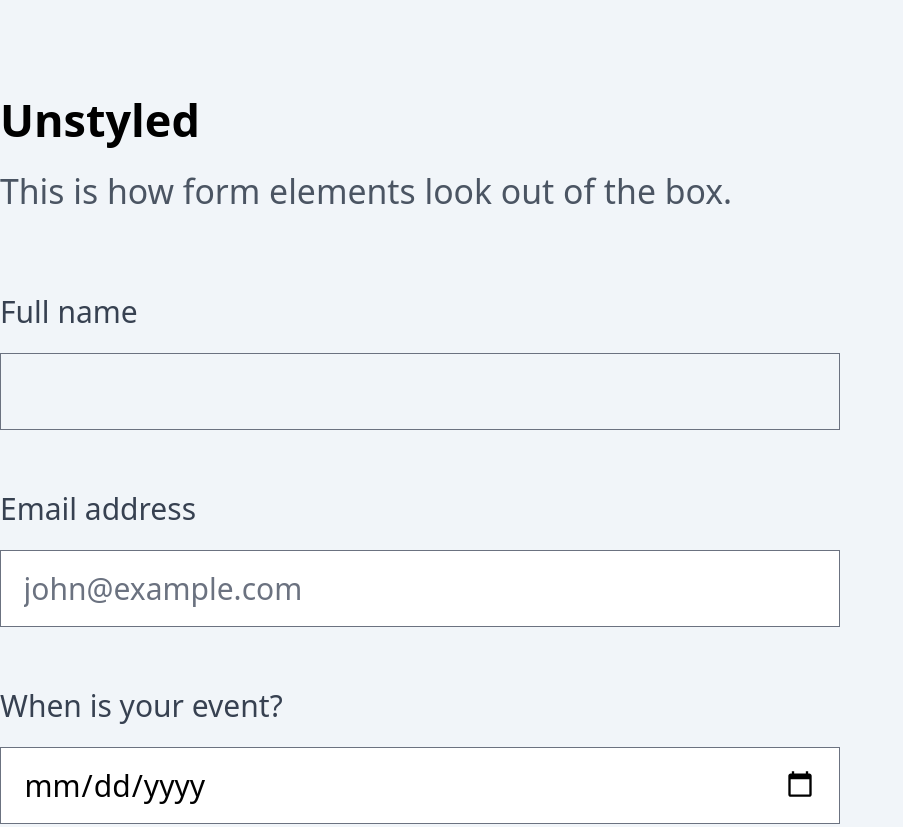
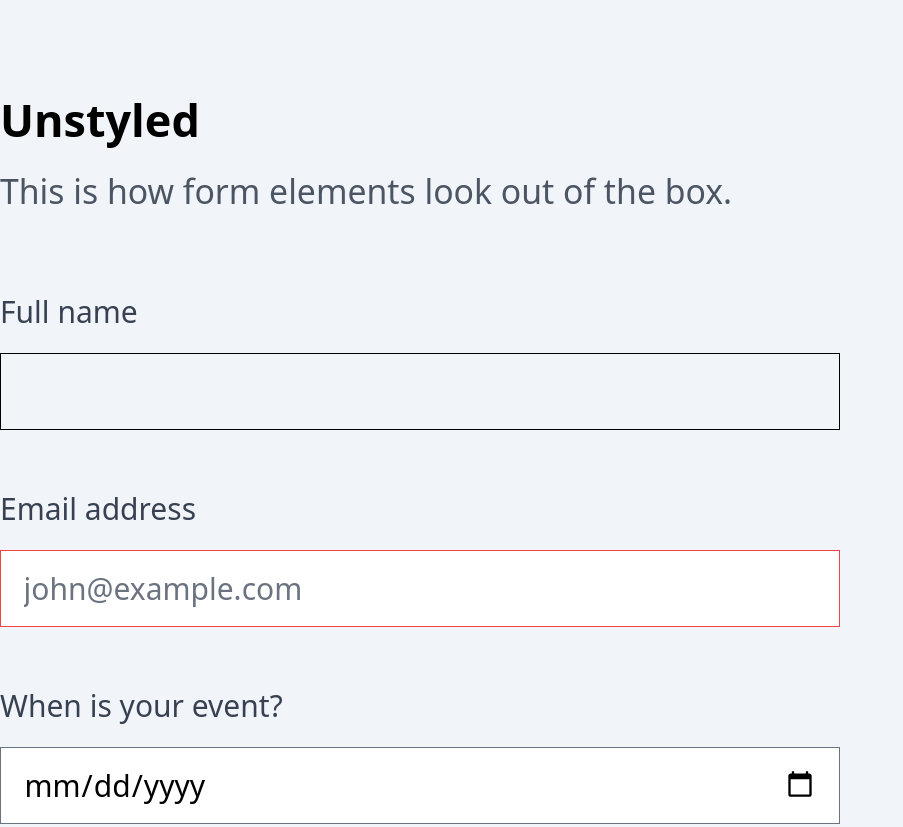
Before and after one commit to stevecyj/22tailwind-example, a website: page src/index.html in a window 1280 px wide. Shown: the top 827 px of the page, without its empty margins (0-903 px from the left). Drawn offline with Linux system fonts and the light colour scheme.

Commit message:
style: input

```diff
--- a/src/index.html
+++ b/src/index.html
@@ -27,11 +27,13 @@
         <div class="grid grid-cols-1 gap-6">
           <label class="block">
             <span class="text-gray-700">Full name</span>
-            <input type="text" class="bg-transparent mt-1 block w-full" placeholder="">
+            <input type="text"
+              class="bg-transparent border-black focus:border-lime-500 focus:ring focus:ring-lime-300 focus:ring-opacity-5 mt-1 block w-full"
+              placeholder="">
           </label>
           <label class="block">
             <span class="text-gray-700">Email address</span>
-            <input type="email" class="mt-1 block w-full" placeholder="john@example.com">
+            <input type="email" class="mt-1 border-red-500 block w-full" placeholder="john@example.com">
           </label>
           <label class="block">
             <span class="text-gray-700">When is your event?</span>
```
Also changed, not shown: dist/output.css.
